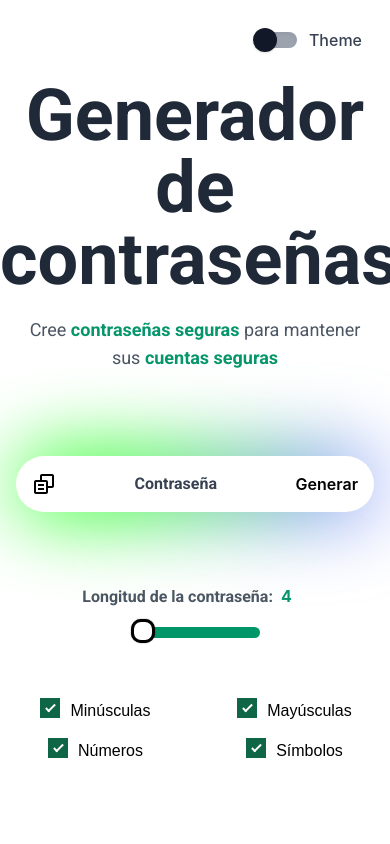
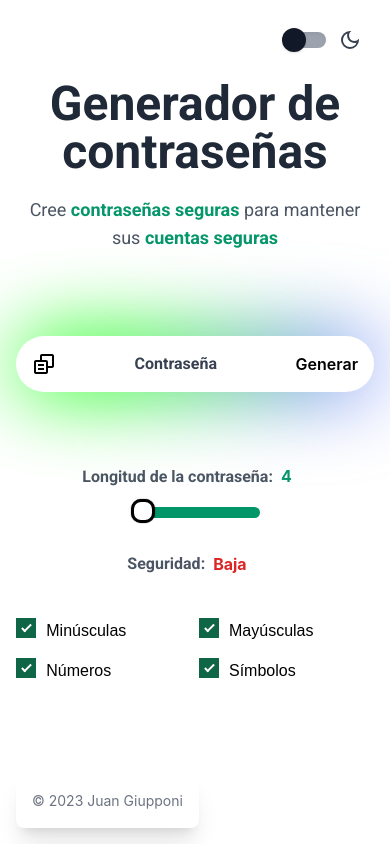
Before and after one commit to joajo13/react-password-generator, a React (Vite) app: page / in a window 390 px wide. Built offline with nearby package versions, Linux system fonts and the light colour scheme.

Commit message:
Bugs de dark mode solucionados, footer agregado, toast con dark mode

```diff
--- a/src/PasswordGeneratorApp.jsx
+++ b/src/PasswordGeneratorApp.jsx
@@ -4,6 +4,8 @@ import { PasswordCard } from "./components/PasswordCard";
 import { Titles } from "./components/Titles";
 import { usePasswordGenerator } from "./hooks/usePasswordGenerator";
 import { Navbar } from "./components/Navbar";
+import { useTheme } from "./hooks/useTheme";
+import { Footer } from "./components/Footer";
 
 function PasswordGeneratorApp() {
   const {
@@ -19,6 +21,7 @@ function PasswordGeneratorApp() {
     handleNumbersChange,
     handleSymbolsChange,
     handleLengthChange,
+    copyToClipboard,
   } = usePasswordGenerator();
 
   const params = {
@@ -34,20 +37,13 @@ function PasswordGeneratorApp() {
     handleLengthChange,
   };
 
-  const copyToClipboard = async (str) => {
-    try {
-      await navigator.clipboard.writeText(str);
-      toast.success("Copiado al portapapeles");
-    } catch (error) {
-      toast.error("Error al copiar al portapapeles");
-    }
-  };
+  const { handleToggleTheme, theme } = useTheme();
 
   return (
     <>
       <div className="bg-white min-h-screen -z-10 dark:bg-gray-900">
-        <Navbar />
-        <Toaster richColors />
+        <Navbar handleToggleTheme={handleToggleTheme} />
+        <Toaster richColors theme={theme ? "dark" : "light"} />
         <Titles />
 
         <PasswordCard
@@ -57,6 +53,8 @@ function PasswordGeneratorApp() {
         />
 
         <Options params={params} />
+
+        <Footer />
       </div>
     </>
   );
--- a/src/components/Checkbox.jsx
+++ b/src/components/Checkbox.jsx
@@ -2,7 +2,7 @@ import React from "react";
 
 export const Checkbox = React.memo(({ especs, onChange, name }) => {
   return (
-    <div className="flex flex-col items-center text-center justify-center dark:text-white">
+    <div className="flex flex-col items-start md:items-center text-center justify-center w-32 dark:text-white">
       <label className="control control-checkbox m-0 p-0" htmlFor={name}>
         {name}
         <input
--- /dev/null
+++ b/src/components/Footer.jsx
@@ -0,0 +1,19 @@
+import React from "react";
+
+export const Footer = React.memo(() => {
+  return (
+    <footer className="bg-white rounded-lg shadow-xl m-4 dark:bg-gray-900 absolute bottom-0 left-0">
+      <div className="w-full mx-auto max-w-screen-xl p-4 md:flex md:items-center md:justify-between">
+        <span className="text-sm text-gray-500 sm:text-center dark:text-gray-400">
+          © 2023{" "}
+          <a
+            href="https://react-portfolio-v2-tau.vercel.app"
+            className="hover:underline"
+          >
+            Juan Giupponi
+          </a>
+        </span>
+      </div>
+    </footer>
+  );
+});
--- a/src/components/Navbar.jsx
+++ b/src/components/Navbar.jsx
@@ -1,23 +1,20 @@
-export const Navbar = () => {
-  const handleToggleTheme = () => {
-    const body = document.querySelector("body");
-    body.classList.add("dark");
-  };
-
+import { MdOutlineDarkMode } from "react-icons/md";
+export const Navbar = ({ handleToggleTheme }) => {
   return (
     <div className="flex justify-end px-7 py-7 ">
-      <label
-        htmlFor="toogleA"
-        className="flex items-center cursor-pointer"
-        onClick={handleToggleTheme}
-      >
+      <label htmlFor="toogleA" className="flex items-center cursor-pointer">
         <div className="relative">
-          <input id="toogleA" type="checkbox" className="sr-only" />
+          <input
+            id="toogleA"
+            type="checkbox"
+            className="sr-only"
+            onChange={handleToggleTheme}
+          />
           <div className="w-10 h-4 bg-gray-400 rounded-full shadow-inner"></div>
           <div className="dot absolute w-6 h-6 bg-gray-900 rounded-full shadow -left-1 -top-1 transition"></div>
         </div>
         <div className="ml-3 text-gray-700 font-medium dark:text-white">
-          Theme
+          <MdOutlineDarkMode size={24} title="dark icon" />
         </div>
       </label>
     </div>
--- a/src/components/Options.jsx
+++ b/src/components/Options.jsx
@@ -1,4 +1,4 @@
-import React from "react";
+import React, { useEffect, useState } from "react";
 import { Checkbox } from "./Checkbox";
 
 export const Options = React.memo(({ params }) => {
@@ -14,6 +14,34 @@ export const Options = React.memo(({ params }) => {
     handleSymbolsChange,
     handleLengthChange,
   } = params;
+
+  const [security, setSecurity] = useState("Baja");
+
+  useEffect(() => {
+    if (length <= 8) {
+      setSecurity("Baja");
+    } else if (length <= 16) {
+      setSecurity("Media");
+    } else if (length <= 24) {
+      setSecurity("Alta");
+    } else {
+      setSecurity("Muy Alta");
+    }
+  }, [length]);
+
+  const securityColor = () => {
+    if (security === "Baja") {
+      return "text-red-600";
+    } else if (security === "Media") {
+      return "text-yellow-600";
+    } else if (security === "Alta") {
+      return "text-green-600";
+    } else {
+      return "text-emerald-600";
+    }
+  };
+
+  const securityStyle = securityColor();
 
   return (
     <div className="flex flex-col items-center mt-4">
@@ -39,7 +67,19 @@ export const Options = React.memo(({ params }) => {
         </div>
       </div>
 
-      <div className="grid grid-cols-2 md:grid-cols-4 gap-2 text-center mt-8 w-full md:w-6/12">
+      <div className="w-72 md:text-start font-bold text-center justify-center flex items-center">
+        <label
+          htmlFor="length"
+          className="font-Roboto p-2 text-gray-600 dark:text-white"
+        >
+          Seguridad:
+        </label>
+        <span className={`mr-6 text-emerald-600 ${securityStyle}`}>
+          {security}
+        </span>
+      </div>
+
+      <div className="grid grid-cols-2 md:grid-cols-4 md:justify-start gap-2 text-center mt-8 w-11/12 md:w-10/12 lg:w-6/12">
         <Checkbox
           especs={useLettersMin}
           name="Minúsculas"
--- a/src/components/Titles.jsx
+++ b/src/components/Titles.jsx
@@ -3,7 +3,7 @@ import React from "react";
 export const Titles = React.memo(() => {
   return (
     <>
-      <h1 className=" text-center text-7xl font-Roboto font-bold text-gray-800 dark:text-white">
+      <h1 className=" text-center text-5xl md:text-7xl font-Roboto font-bold text-gray-800 dark:text-white">
         Generador de contraseñas
       </h1>
       <h2 className="p-5 text-center font-Roboto text-gray-600 dark:text-white text-lg">
--- a/src/hooks/usePasswordGenerator.js
+++ b/src/hooks/usePasswordGenerator.js
@@ -1,5 +1,6 @@
 import { useCallback, useState } from "react";
 import { generatePassword } from "../helpers/generatePassword";
+import { toast } from "sonner";
 
 export const usePasswordGenerator = () => {
 
@@ -35,6 +36,15 @@ export const usePasswordGenerator = () => {
         setUseSymbols(e.target.checked);
     };
 
+    const copyToClipboard = async (str) => {
+        try {
+            await navigator.clipboard.writeText(str);
+            toast.success("Copiado al portapapeles");
+        } catch (error) {
+            toast.error("Error al copiar al portapapeles");
+        }
+    };
+
     return {
         password,
         length,
@@ -48,5 +58,6 @@ export const usePasswordGenerator = () => {
         handleLettersMayusChange,
         handleNumbersChange,
         handleSymbolsChange,
+        copyToClipboard
     }
 }
--- /dev/null
+++ b/src/hooks/useTheme.jsx
@@ -0,0 +1,22 @@
+import { useEffect, useState } from "react";
+
+export const useTheme = () => {
+  const [theme, setTheme] = useState(false);
+
+  const handleToggleTheme = () => {
+    setTheme((t) => !t);
+  };
+
+  useEffect(() => {
+    if (theme) {
+      document.body.classList.add("dark");
+    }
+    if (!theme) {
+      document.body.classList.remove("dark");
+    }
+  }, [theme]);
+  return {
+    theme,
+    handleToggleTheme,
+  };
+};
```
